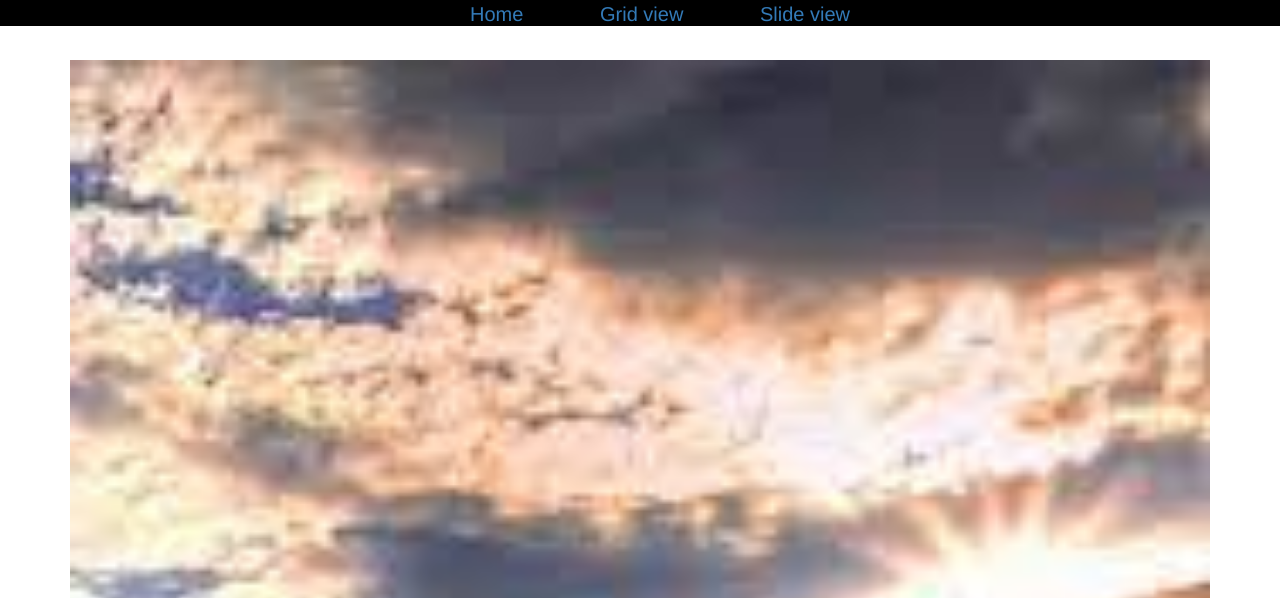
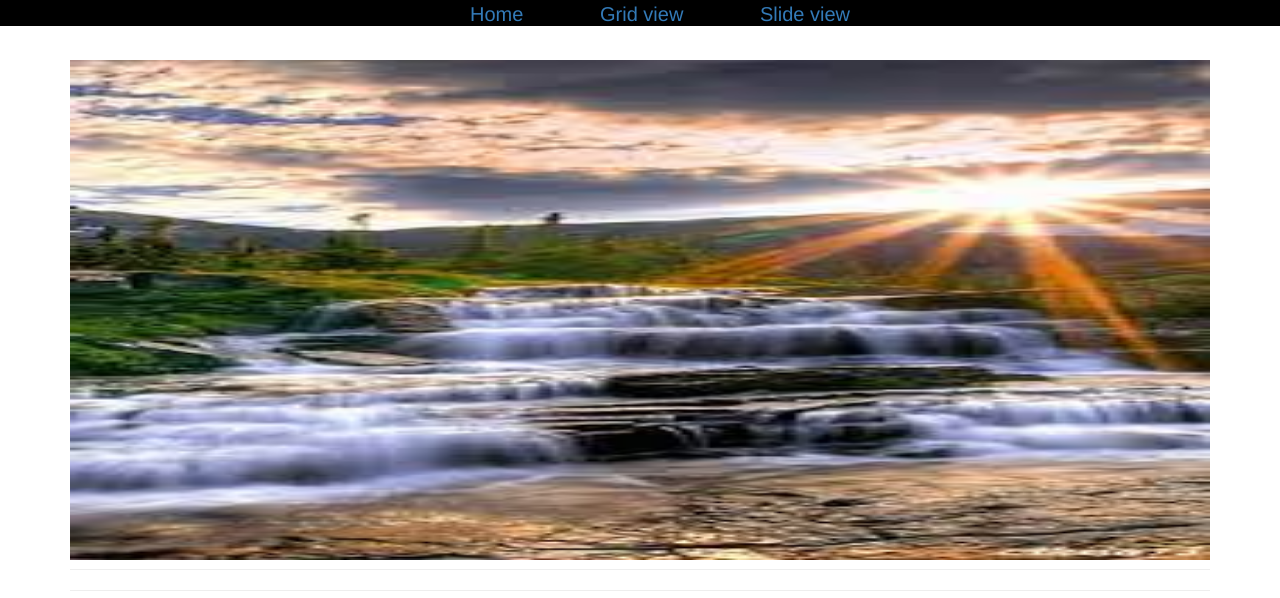
Before and after one commit to Akshat9012/project-68-photogallery, a plain HTML site: page index.html in a window 1280 px wide. Shown: the top 598 px of the page. Drawn offline with nearby package versions, Linux system fonts and the light colour scheme.

Commit message:
Add files via upload

```diff
--- a/index.html
+++ b/index.html
@@ -34,7 +34,7 @@
     <section id="home">
     <div class="page-header">
   		<h2 class="text-capitalize"></h2>
-        <img id="img1" src="gif.jpg" class="img-responsive">
+        <img id="img1" src="gif.jpg"height=100px class="img-responsive">
     </div>
           </section>
        <!---->
--- a/style.css
+++ b/style.css
@@ -21,6 +21,7 @@ padding-right:35px;
 }
 #img1{
   width: 100%;
+  height: 500px;
 }
 .img2{
     width: 250px;
```
